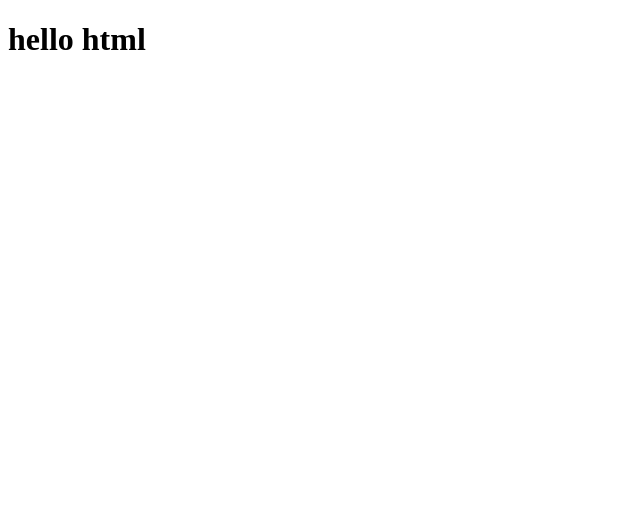
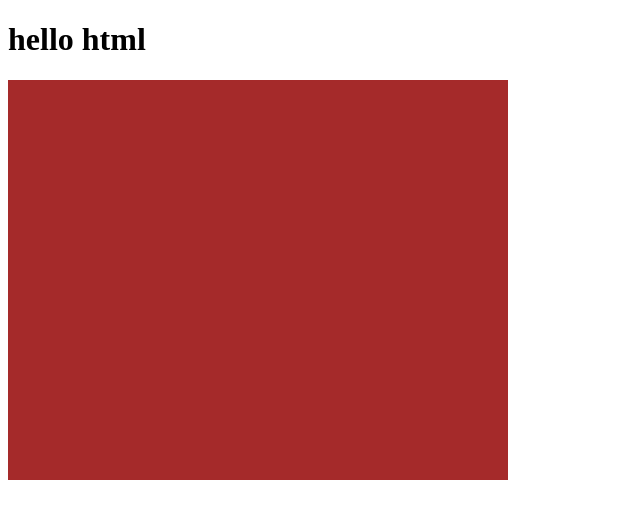
Before and after one commit to vedprakashjangid/hiHTML, a plain HTML site: page hello.html in a window 1280 px wide. Shown: the whole page, without its empty margins (0-640 px from the left). Drawn offline with Linux system fonts and the light colour scheme.

Commit message:
div added

```diff
--- a/hello.html
+++ b/hello.html
@@ -4,9 +4,19 @@
         <title>
             hello
         </title>
+        <style>
+            .box{
+                width: 500px;
+                height: 400px;
+                background-color: brown;
+            }
+        </style>
     </head>
 </html>
 <body>
     <h1>hello html</h1>
+    <div class="box">
+
+    </div>
 </body>
 </html>
```
